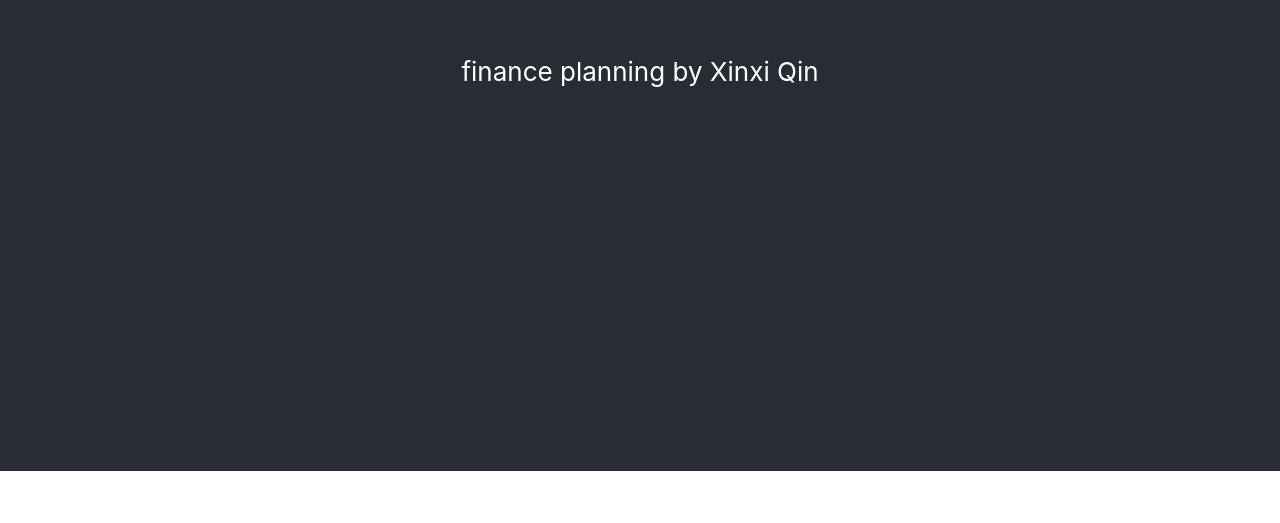
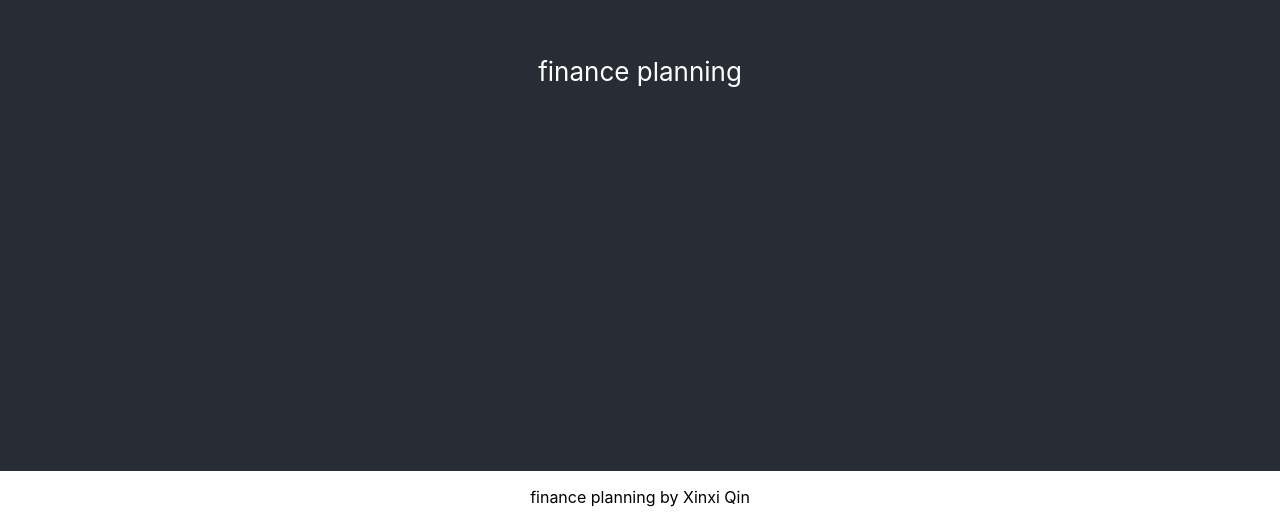
Before and after one commit to xinxiqin/finance_planning, a React (Create React App) app: page / in a window 1280 px wide. Shown: the part 329-852 px from the top of the page. Before the commit the page ends 800 px from the top, so only its background shows below. Built offline with nearby package versions, Linux system fonts and the light colour scheme.

Commit message:
change detail

```diff
--- a/src/App.js
+++ b/src/App.js
@@ -5,10 +5,13 @@ function App() {
     <div className="App">
       <header className="App-header">
         <p>
-          finance planning by Xinxi Qin
+          finance planning
         </p>
 
       </header>
+      <p>
+          finance planning by Xinxi Qin
+      </p>
     </div>
   );
 }
```
